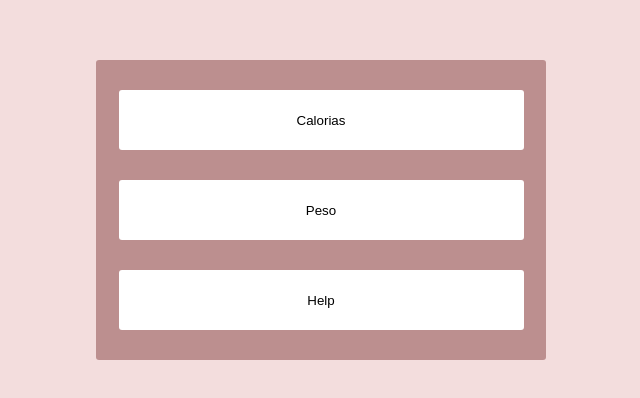
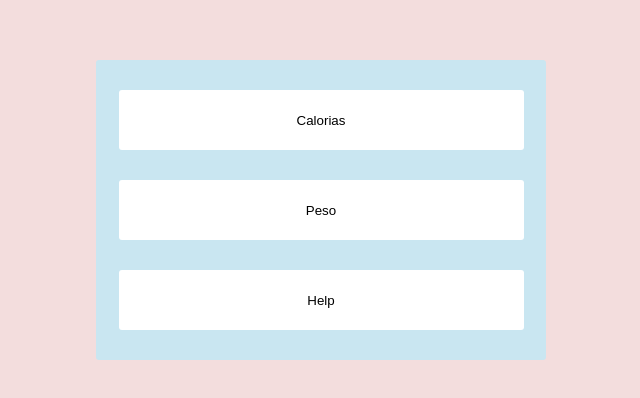
Before and after one commit to vinicius-mns/Calories-Tracker, a React (Create React App) app: page / in a window 1280 px wide. Shown: the part 190-588 px from the top of the page, without its empty margins (319-959 px from the left). Built offline with nearby package versions, Linux system fonts and the light colour scheme.

Commit message:
Mudando a cor do home

```diff
--- a/src/styles/home.css
+++ b/src/styles/home.css
@@ -1,5 +1,5 @@
 .card_component {
-  background-color: rosybrown;
+  background-color: rgb(201, 230, 241);
   position: fixed;
   left: 0;
   right: 0;
```
